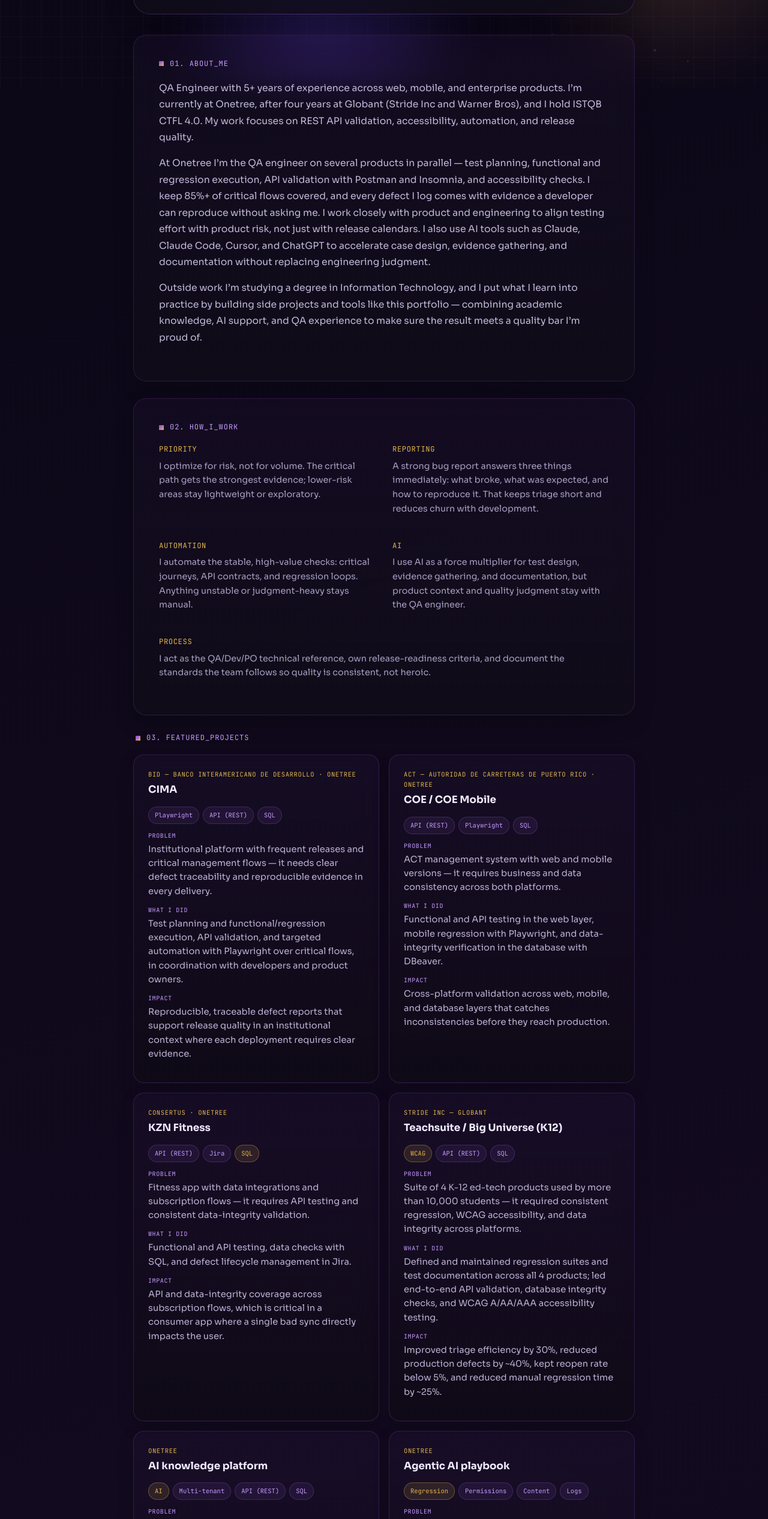
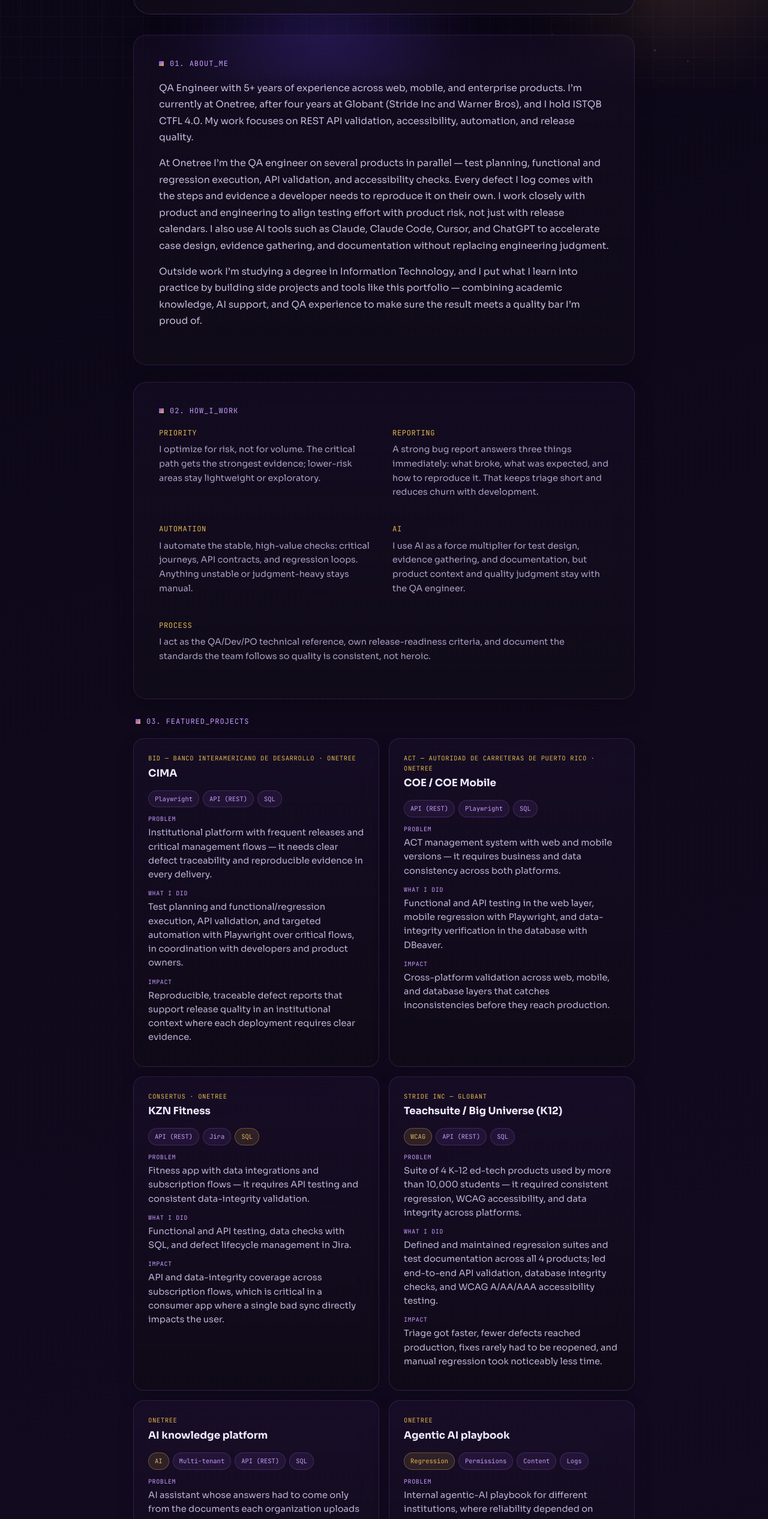
Before and after one commit to smiranda4/portfolio, a plain HTML site: page index.html in a window 1280 px wide. Shown: the part 653-3186 px from the top of the page at 60% size. Drawn offline with Linux system fonts and the light colour scheme.

Commit message:
Remove percentages and API tool names from site copy
Co-Authored-By: Claude Opus 5.5 <noreply@anthropic.com>

```diff
--- a/index.html
+++ b/index.html
@@ -1130,7 +1130,7 @@
     <section class="reveal">
       <div class="section-label"><span class="dot"></span><span class="tag" data-i18n="section.about.label">01. about_me</span></div>
       <p data-i18n="section.about.p1">QA Engineer with 5+ years of experience across web, mobile, and enterprise products. I’m currently at Onetree, after four years at Globant (Stride Inc and Warner Bros), and I hold ISTQB CTFL 4.0. My work focuses on REST API validation, accessibility, automation, and release quality.</p>
-      <p data-i18n="section.about.p2">At Onetree I’m the QA engineer on several products in parallel — test planning, functional and regression execution, API validation with Postman and Insomnia, and accessibility checks. I keep 85%+ of critical flows covered, and every defect I log comes with evidence a developer can reproduce without asking me. I work closely with product and engineering to align testing effort with product risk, not just with release calendars. I also use AI tools such as Claude, Claude Code, Cursor, and ChatGPT to accelerate case design, evidence gathering, and documentation without replacing engineering judgment.</p>
+      <p data-i18n="section.about.p2">At Onetree I’m the QA engineer on several products in parallel — test planning, functional and regression execution, API validation, and accessibility checks. Every defect I log comes with the steps and evidence a developer needs to reproduce it on their own. I work closely with product and engineering to align testing effort with product risk, not just with release calendars. I also use AI tools such as Claude, Claude Code, Cursor, and ChatGPT to accelerate case design, evidence gathering, and documentation without replacing engineering judgment.</p>
       <p data-i18n="section.about.p3">Outside work I’m studying a degree in Information Technology, and I put what I learn into practice by building side projects and tools like this portfolio — combining academic knowledge, AI support, and QA experience to make sure the result meets a quality bar I’m proud of.</p>
     </section>
 
@@ -1232,7 +1232,7 @@
             <dt data-i18n="project4.actionLabel">What I did</dt>
             <dd data-i18n="project4.actionText">Defined and maintained regression suites and test documentation across all 4 products; led end-to-end API validation, database integrity checks, and WCAG A/AA/AAA accessibility testing.</dd>
             <dt data-i18n="project4.impactLabel">Impact</dt>
-            <dd data-i18n="project4.impactText">Improved triage efficiency by 30%, reduced production defects by ~40%, kept reopen rate below 5%, and reduced manual regression time by ~25%.</dd>
+            <dd data-i18n="project4.impactText">Triage got faster, fewer defects reached production, fixes rarely had to be reopened, and manual regression took noticeably less time.</dd>
           </dl>
         </div>
 
@@ -1512,7 +1512,7 @@ WHERE p.status = 'active'
         'about.modal.p2': 'I’ve always been curious and I like understanding how things work. I enjoy finding solutions, paying attention to details, and making things a little better. I’m practical, direct, and I value honesty, trust, and doing things well.',
         'section.about.label': '01. about_me',
         'section.about.p1': 'QA Engineer with 5+ years of experience across web, mobile, and enterprise products. I’m currently at Onetree, after four years at Globant (Stride Inc and Warner Bros), and I hold ISTQB CTFL 4.0. My work focuses on REST API validation, accessibility, automation, and release quality.',
-        'section.about.p2': 'At Onetree I’m the QA engineer on several products in parallel — test planning, functional and regression execution, API validation with Postman and Insomnia, and accessibility checks. I keep 85%+ of critical flows covered, and every defect I log comes with evidence a developer can reproduce without asking me. I work closely with product and engineering to align testing effort with product risk, not just with release calendars. I also use AI tools such as Claude, Claude Code, Cursor, and ChatGPT to accelerate case design, evidence gathering, and documentation without replacing engineering judgment.',
+        'section.about.p2': 'At Onetree I’m the QA engineer on several products in parallel — test planning, functional and regression execution, API validation, and accessibility checks. Every defect I log comes with the steps and evidence a developer needs to reproduce it on their own. I work closely with product and engineering to align testing effort with product risk, not just with release calendars. I also use AI tools such as Claude, Claude Code, Cursor, and ChatGPT to accelerate case design, evidence gathering, and documentation without replacing engineering judgment.',
         'section.about.p3': 'Outside work I’m studying a degree in Information Technology, and I put what I learn into practice by building side projects and tools like this portfolio — combining academic knowledge, AI support, and QA experience to make sure the result meets a quality bar I’m proud of.',
         'section.howIWork.label': '02. how_i_work',
         'principles.priority.title': 'Priority',
@@ -1570,7 +1570,7 @@ WHERE p.status = 'active'
         'project4.actionLabel': 'What I did',
         'project4.actionText': 'Defined and maintained regression suites and test documentation across all 4 products; led end-to-end API validation, database integrity checks, and WCAG A/AA/AAA accessibility testing.',
         'project4.impactLabel': 'Impact',
-        'project4.impactText': 'Improved triage efficiency by 30%, reduced production defects by ~40%, kept reopen rate below 5%, and reduced manual regression time by ~25%.',
+        'project4.impactText': 'Triage got faster, fewer defects reached production, fixes rarely had to be reopened, and manual regression took noticeably less time.',
         'project5.client': 'Onetree',
         'project5.title': 'AI knowledge platform',
         'project5.problemLabel': 'Problem',
@@ -1652,7 +1652,7 @@ WHERE p.status = 'active'
         'about.modal.p2': 'Siempre fui curioso y me gusta entender cómo funcionan las cosas. Disfruto encontrar soluciones, prestar atención a los detalles y buscar la manera de hacer las cosas un poco mejor. Me considero una persona práctica, directa y comprometida con lo que hago. Valoro mucho la honestidad, la confianza y el trabajo bien hecho.',
         'section.about.label': '01. sobre_mi',
         'section.about.p1': 'QA Engineer con 5+ años de experiencia en productos web, mobile y enterprise. Actualmente estoy en Onetree, después de cuatro años en Globant (Stride Inc y Warner Bros), y cuento con ISTQB CTFL 4.0. Mi trabajo se centra en validación de APIs REST, accesibilidad, automatización y calidad de release.',
-        'section.about.p2': 'En Onetree soy el QA de varios productos en paralelo — test planning, ejecución funcional y de regresión, validación de APIs con Postman e Insomnia, y revisión de accesibilidad. Mantengo más del 85% de los flujos críticos cubiertos, y cada defecto que reporto lleva evidencia que un dev puede reproducir sin tener que preguntarme. Trabajo muy cerca de producto e ingeniería para alinear el esfuerzo de testing con el riesgo del producto, no solo con el calendario de releases. También integro IA como Claude, Claude Code, Cursor y ChatGPT para acelerar diseño de casos, recolección de evidencia y documentación sin reemplazar el criterio de ingeniería.',
+        'section.about.p2': 'En Onetree soy el QA de varios productos en paralelo — test planning, ejecución funcional y de regresión, validación de APIs y revisión de accesibilidad. Cada defecto que reporto lleva los pasos y la evidencia que un dev necesita para reproducirlo por su cuenta. Trabajo muy cerca de producto e ingeniería para alinear el esfuerzo de testing con el riesgo del producto, no solo con el calendario de releases. También integro IA como Claude, Claude Code, Cursor y ChatGPT para acelerar diseño de casos, recolección de evidencia y documentación sin reemplazar el criterio de ingeniería.',
         'section.about.p3': 'Fuera del trabajo estoy cursando una Licenciatura en Tecnologías de la Información, y pongo en práctica lo que aprendo construyendo proyectos y herramientas como este portfolio: combinando los conocimientos adquiridos, el uso de IA y mi experiencia en QA para asegurarme de que el resultado cumpla con un nivel de calidad que me represente.',
         'section.howIWork.label': '02. como_trabajo',
         'principles.priority.title': 'Prioridad',
@@ -1710,7 +1710,7 @@ WHERE p.status = 'active'
         'project4.actionLabel': 'Qué hice',
         'project4.actionText': 'Definí y mantuve las suites de regresión y documentación de test en los 4 productos; lideré validación end-to-end de APIs, checks de integridad en base de datos, y testing de accesibilidad WCAG A/AA/AAA.',
         'project4.impactLabel': 'Impacto',
-        'project4.impactText': 'Mejoré la eficiencia de triage en 30%, bajé los defectos en producción ~40%, mantuve el reopen rate bajo 5%, y reduje ~25% el tiempo de regresión manual.',
+        'project4.impactText': 'El triage se hizo más rápido, llegaron menos defectos a producción, casi no hubo fixes reabiertos, y la regresión manual llevó bastante menos tiempo.',
         'project5.client': 'Onetree',
         'project5.title': 'Plataforma de conocimiento con IA',
         'project5.problemLabel': 'Problema',
```
Also changed, not shown: 1 other file.
